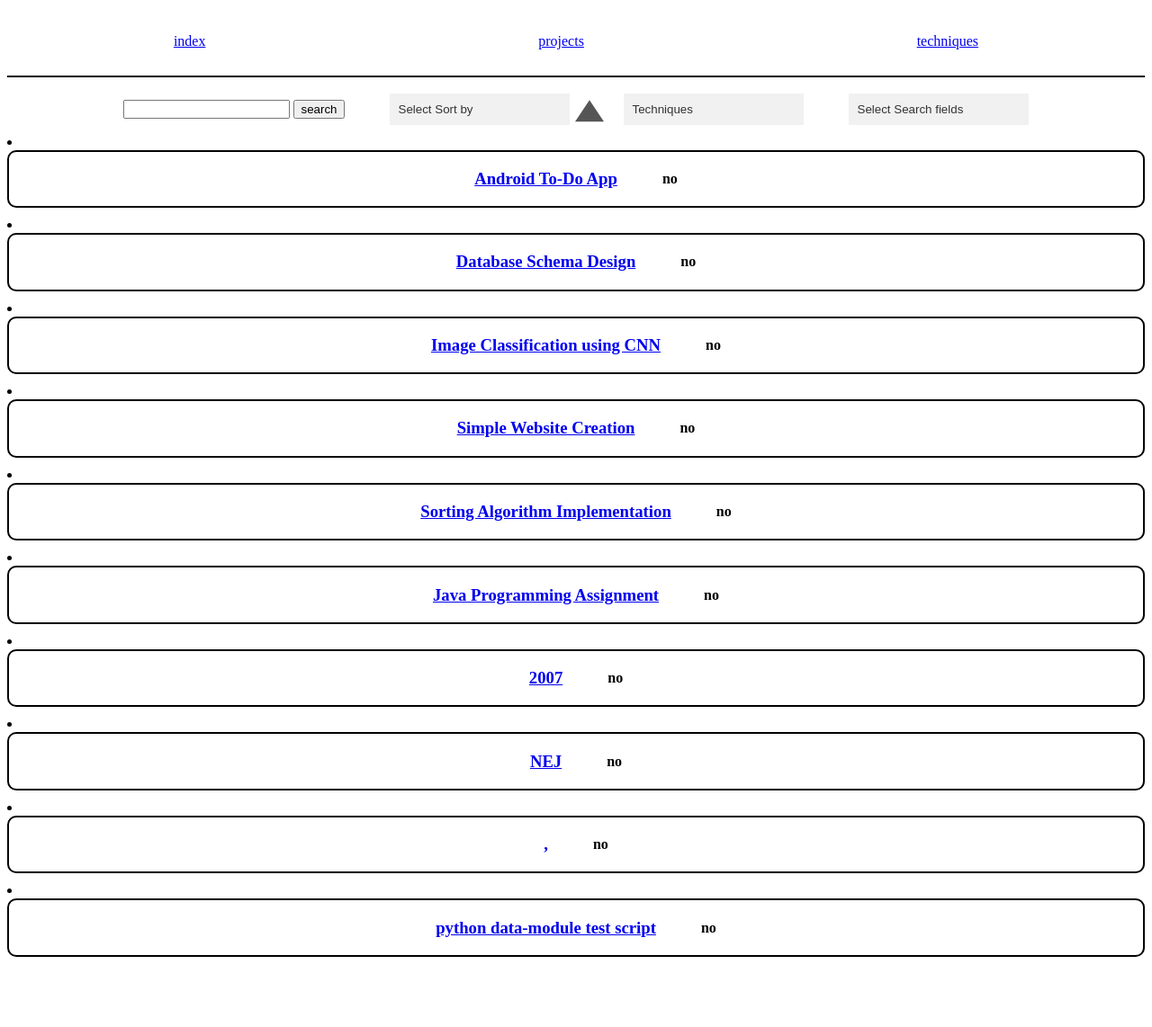
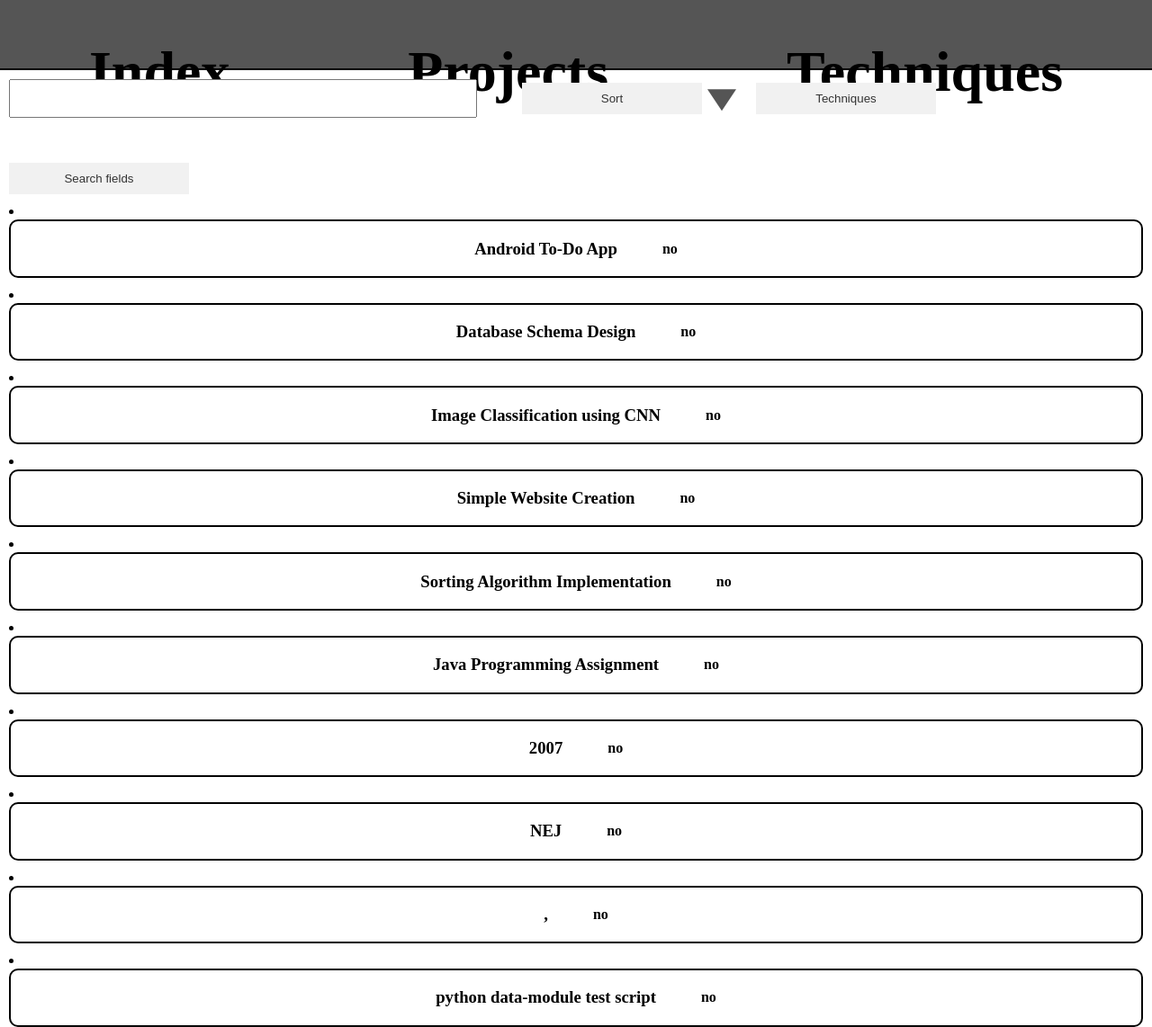
Before and after one commit to DarkDino77/TDP003, a Flask app: page /projects in a window 1280 px wide. Shown: the whole page at 90% size. Before the commit the page ends 1064 px from the top, so only its background shows below. Run offline with Flask 3, Linux system fonts and the light colour scheme.

Commit message:
Har ändrat hur header ser ut till att matcha footer

```diff
--- a/Presentationlager/static/styles.css
+++ b/Presentationlager/static/styles.css
@@ -1,7 +1,7 @@
 body{
   display: flex;
   flex-direction: column;
-
+  margin: 0;
 
 }
 /* Here begins the non grid dropdowns*/
@@ -20,6 +20,7 @@ body{
     text-align: left;
     width: 200px;
     cursor: pointer;
+    text-align: center;
   }
 
   /* Style for the dropdown content */
@@ -36,6 +37,7 @@ body{
   .dropdown-content label {
     display: block;
     margin: 5px;
+
   }
 
   /* Show the dropdown content when the button is hovered */
@@ -58,6 +60,7 @@ body{
     text-align: left;
     width: 200px;
     cursor: pointer;
+    text-align: center;
   }
 
   /* Style for the dropdown content */
@@ -84,7 +87,7 @@ body{
   .checkbox-grid {
 
     display: grid;
-    grid-template-columns: repeat(7, 1fr); /* Adjust the number of columns as needed */
+    grid-template-columns: repeat(6, 1fr); /* Adjust the number of columns as needed */
     grid-gap: 5px;
     padding: 10px;
   }
@@ -101,9 +104,9 @@ body{
     display: flex;
     flex-direction: row;
     flex-wrap: wrap;
-    justify-content: center;
     gap: 50px;
     align-items: center;
+    margin-top: 10px;
   }
 
   header{
@@ -112,13 +115,24 @@ body{
     flex-wrap: wrap;
     justify-content: space-around;
     align-items: center;
+    font-size: xx-large;
     height: 2cm;
     border-bottom: solid 2px;
+    background-color: #555;
   }
 
   header a {
+    text-align: center;
+    text-decoration: none;
+    display: inline-block;
+    border: 5px;
 
   }
+
+a:link, a:visited {
+  text-decoration: none;
+  color: black;
+}
   .posts{
     display: flex;
     flex-direction: column;
@@ -143,7 +157,7 @@ body{
 .triangle::before {
   content: "";
   position: absolute;
-  transform: translateY(10%) rotate(90deg);
+  transform: translateY(10%) rotate(270deg);
 
   width: 0;
   height: 0;
@@ -153,7 +167,7 @@ body{
   margin-right: 10px; /* Adjust as needed for spacing */
 }
 #sort_order:checked + .triangle::before{
-  transform: translateY(10%) rotate(270deg);
+  transform: translateY(10%) rotate(90deg);
 }
 /* Style the checkbox label text */
 .sort_order label {
@@ -192,3 +206,12 @@ body{
   flex-direction: column;
 
 }
+
+.search_input{
+  width: 40vW;
+  height: 1cm;
+}
+main{
+  margin-right: 10px;
+  margin-left: 10px;
+}
--- a/Presentationlager/templates/projects.html
+++ b/Presentationlager/templates/projects.html
@@ -5,20 +5,19 @@ Projects
 
 {% block body %}
 <header>
-  <a href="{{url_for('index')}}">index</a>
-  <a href="{{url_for('projects')}}">projects</a>
-  <a href="{{url_for('techniques')}}">techniques</a>
+  <h1><a href="{{url_for('index')}}">Index</a></h1>
+  <h1><a href="{{url_for('projects')}}">Projects</a></h1>
+  <h1><a href="{{url_for('techniques')}}">Techniques</a></h1>
 </header>
-<br>
 <main>
     <form action="{{ url_for('add') }}" method="POST" class="search-terms">
       <div class="search">
-          <input name="search", id="search">
-          <input type="submit" value="search">
+          <input name="search", id="search" class="search_input">
+
       </div>
       <div class="sort_by">
         <div class="dropdown-container">
-          <button class="dropdown-button">Select Sort by</button>
+          <button class="dropdown-button">Sort</button>
           <div class="dropdown-content">
             <label><input type="radio" value="project_id" name="sort_by" {{"checked" if sort_by_search == "project_id"}}> Project ID</label>
             <label><input type="radio" value="start_date" name="sort_by" {{"checked" if sort_by_search == "start_date"}}> Start Date</label>
@@ -52,7 +51,7 @@ Projects
       <div class="search_fields">
 
         <div class="dropdown-container">
-          <button class="dropdown-button">Select Search fields </button>
+          <button class="dropdown-button"> Search fields </button>
           <div class="dropdown-content">
             <label><input type="checkbox" value="project_id" name="search_fields" {% if search_fields_search %} {{"checked"  if "project_id" in search_fields_search}} {% endif %}> Project ID</label>
             <label><input type="checkbox" value="start_date" name="search_fields" {% if search_fields_search %} {{"checked"  if "start_date" in search_fields_search}} {% endif %}> Start Date</label>
```
